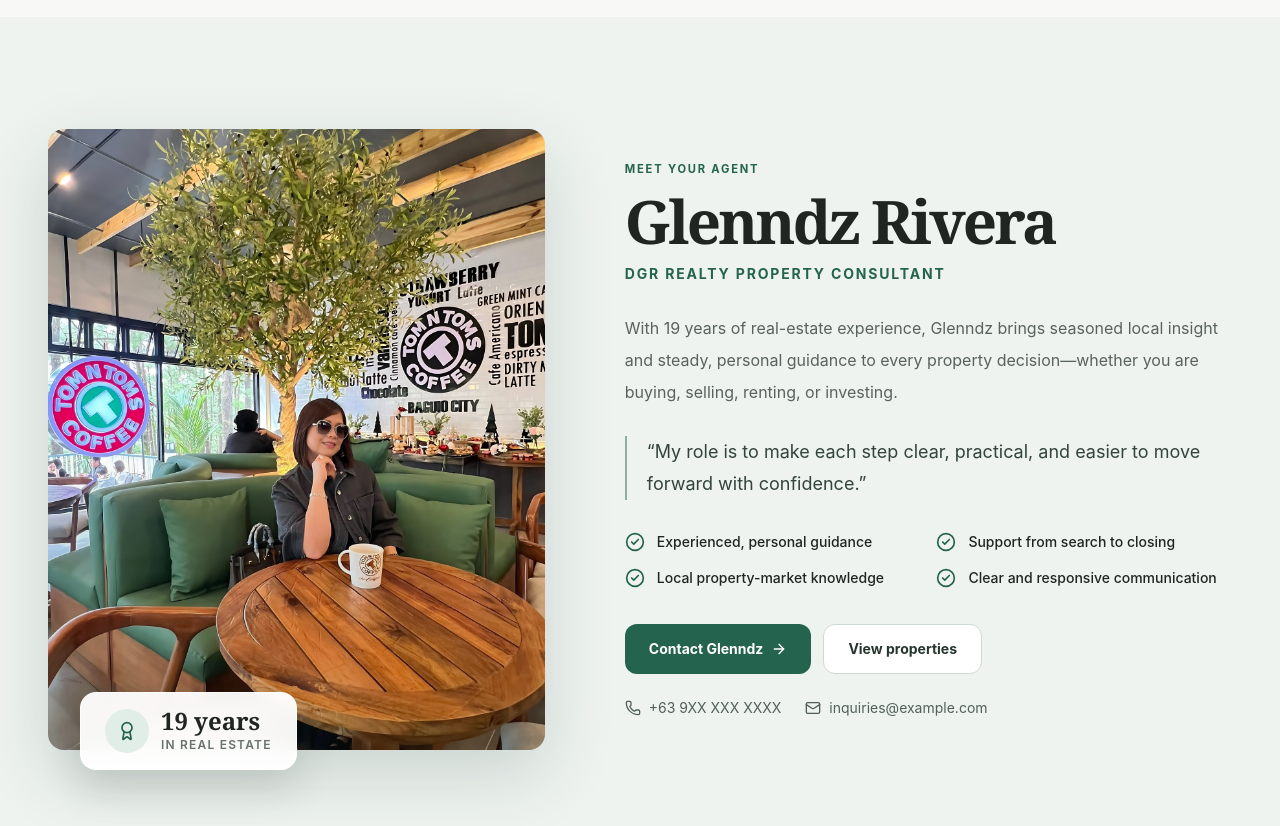
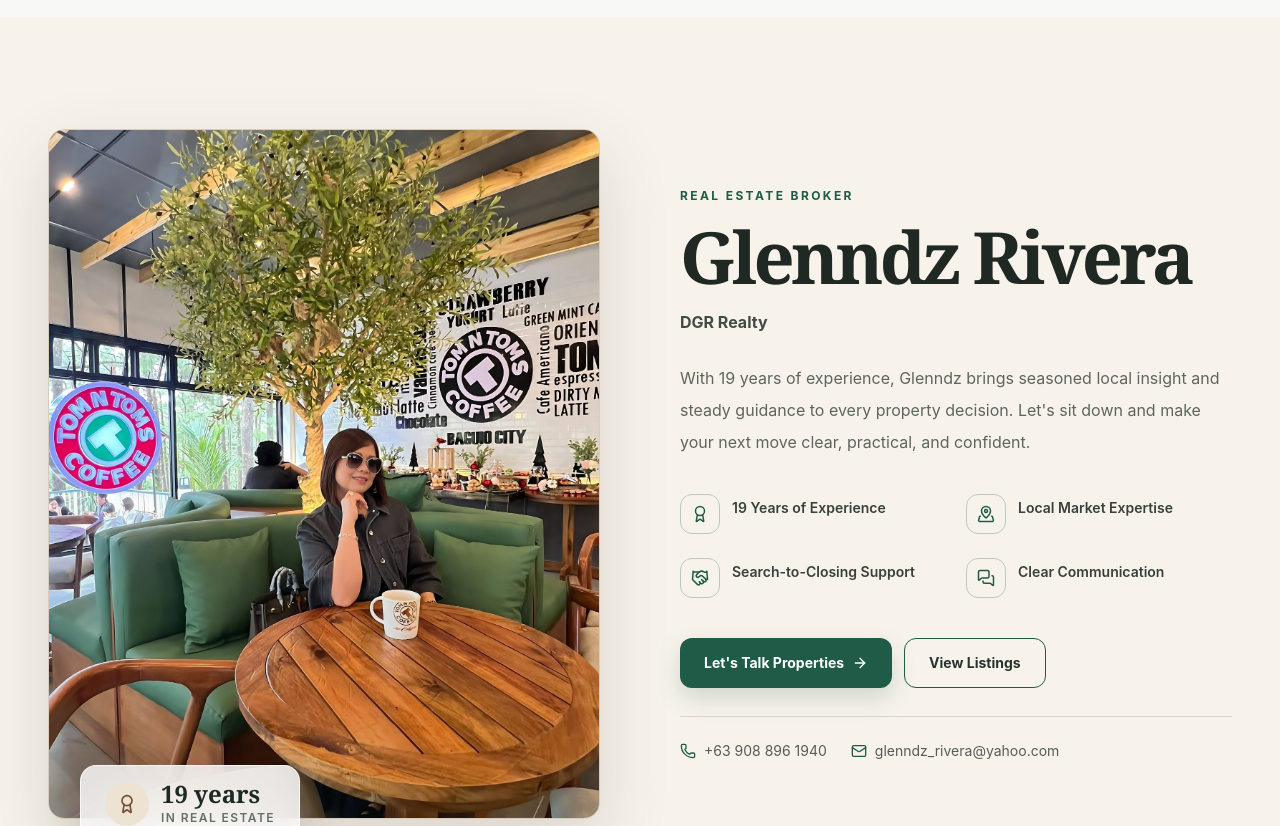
Before and after one commit to hokors/dgr-realty, a Next.js app: page / in a window 1280 px wide. Shown: the part 2240-3066 px from the top of the page. Built offline with nearby package versions, Linux system fonts and the light colour scheme; no server answers; the database is empty.

Commit message:
feat: add home page with property search and featured listings

```diff
--- a/app/page.tsx
+++ b/app/page.tsx
@@ -4,10 +4,12 @@ import Link from 'next/link';
 import {
   Award,
   ArrowRight,
-  CheckCircle2,
+  Handshake,
   Mail,
   MapPin,
+  MapPinned,
   MessageCircle,
+  MessagesSquare,
   Phone,
   Search,
 } from 'lucide-react';
@@ -36,6 +38,13 @@ const categoryDetails = [
   { name: 'Rentals', label: 'Rentals' },
   { name: 'Commercial', label: 'Commercial' },
   { name: 'Farm Lot', label: 'Farm Lots' },
+];
+
+const agentValueProps = [
+  { label: '19 Years of Experience', Icon: Award },
+  { label: 'Local Market Expertise', Icon: MapPinned },
+  { label: 'Search-to-Closing Support', Icon: Handshake },
+  { label: 'Clear Communication', Icon: MessagesSquare },
 ];
 
 export default async function Home() {
@@ -134,37 +143,39 @@ export default async function Home() {
         {recent.length > 0 ? <div className="grid gap-6 md:grid-cols-2 lg:grid-cols-4">{recent.map((property) => <PropertyCard key={property.id} property={property} />)}</div> : <div className="rounded-2xl border border-dashed border-[#d8ddd9] px-6 py-16 text-center text-sm text-[#6d756f]">New listings will appear here as they are published.</div>}
       </section>
 
-      <section id="about" className="overflow-hidden bg-[#eef3ef] py-20 lg:py-28">
-        <div className="mx-auto grid max-w-[1440px] gap-12 px-5 sm:px-8 lg:grid-cols-[0.9fr_1.1fr] lg:items-center lg:gap-20 lg:px-12">
-          <div data-reveal="left" className="relative mx-auto w-full max-w-[560px]">
-            <div className="relative aspect-[4/5] overflow-hidden rounded-2xl bg-[#dbe2dc] shadow-[0_24px_70px_rgba(25,52,42,0.16)]">
-              <Image src={agentPhoto} alt="Glenndz Rivera, DGR Realty property consultant" fill sizes="(max-width: 1024px) 100vw, 42vw" className="object-cover object-[62%_64%]" />
-              <div className="absolute inset-0 bg-gradient-to-t from-[#15241d]/25 via-transparent to-transparent" />
+      <section id="about" className="overflow-hidden bg-[#f7f3eb] py-20 lg:py-28">
+        <div className="mx-auto grid max-w-[1440px] gap-14 px-5 sm:px-8 lg:grid-cols-2 lg:items-center lg:gap-20 lg:px-12">
+          <div data-reveal="left" className="relative mx-auto w-full max-w-[600px]">
+            <div className="relative aspect-[4/5] overflow-hidden rounded-2xl border border-[#d8ccbc] bg-[#e8dfd2] shadow-[0_26px_70px_rgba(66,49,35,0.16)]">
+              <Image src={agentPhoto} alt="Glenndz Rivera, DGR Realty property broker" fill sizes="(max-width: 1024px) 100vw, 42vw" className="object-cover object-[62%_64%]" />
+              <div className="absolute inset-0 bg-gradient-to-t from-[#17271f]/20 via-transparent to-transparent" />
             </div>
-            <div className="absolute -bottom-5 left-4 flex items-center gap-3 rounded-2xl border border-white/70 bg-white/95 px-5 py-4 shadow-[0_16px_40px_rgba(26,45,37,0.16)] backdrop-blur sm:left-8 sm:px-6">
-              <span className="grid h-11 w-11 place-items-center rounded-full bg-[#e1eee7] text-[#24634e]"><Award className="h-5 w-5" /></span>
-              <span><strong className="display block text-2xl leading-none text-[#202522]">19 years</strong><span className="mt-1 block text-xs font-semibold uppercase tracking-[0.1em] text-[#69716c]">in real estate</span></span>
+            <div className="absolute -bottom-6 left-4 flex items-center gap-3 rounded-2xl border border-white/70 bg-white/80 px-5 py-4 shadow-[0_18px_45px_rgba(47,37,28,0.16)] backdrop-blur-xl sm:left-8 sm:px-6">
+              <span className="grid h-11 w-11 place-items-center rounded-full bg-[#eee2d2] text-[#754f35]"><Award className="h-5 w-5" /></span>
+              <span><strong className="display block text-2xl leading-none text-[#1d2923]">19 years</strong><span className="mt-1 block text-xs font-semibold uppercase tracking-[0.12em] text-[#657069]">in real estate</span></span>
             </div>
           </div>
-          <div data-reveal="right" className="pt-5 lg:pt-0">
-            <p className="eyebrow">Meet your agent</p>
-            <h2 className="display mt-3 text-4xl leading-[1.04] tracking-[-0.045em] sm:text-6xl">Glenndz Rivera</h2>
-            <p className="mt-3 text-sm font-bold uppercase tracking-[0.13em] text-[#24634e]">DGR Realty Property Consultant</p>
-            <p className="mt-7 max-w-2xl text-base leading-8 text-[#59625c]">With 19 years of real-estate experience, Glenndz brings seasoned local insight and steady, personal guidance to every property decision—whether you are buying, selling, renting, or investing.</p>
-            <blockquote className="mt-7 max-w-2xl border-l-2 border-[#8eaf9f] pl-5 text-lg leading-8 text-[#33443c]">“My role is to make each step clear, practical, and easier to move forward with confidence.”</blockquote>
-            <div className="mt-8 grid gap-4 sm:grid-cols-2">
-              {['Experienced, personal guidance', 'Support from search to closing', 'Local property-market knowledge', 'Clear and responsive communication'].map((item) => <p key={item} className="flex items-center gap-3 text-sm font-medium"><CheckCircle2 className="h-5 w-5 shrink-0 text-[#24634e]" /> {item}</p>)}
+          <div data-reveal="right" className="pt-6 lg:pt-0">
+            <p className="text-xs font-bold uppercase tracking-[0.2em] text-[#1f5b46]">Real Estate Broker</p>
+            <h2 className="display mt-4 text-5xl leading-[1.02] tracking-[-0.05em] text-[#202823] sm:text-6xl lg:text-7xl">Glenndz Rivera</h2>
+            <p className="mt-4 text-base font-bold text-[#424a45]">DGR Realty</p>
+            <p className="mt-7 max-w-2xl text-base leading-8 text-[#5d655f]">With 19 years of experience, Glenndz brings seasoned local insight and steady guidance to every property decision. Let&apos;s sit down and make your next move clear, practical, and confident.</p>
+            <div className="mt-9 grid grid-cols-2 gap-x-5 gap-y-6">
+              {agentValueProps.map(({ label, Icon }) => (
+                <div key={label} className="flex items-start gap-3">
+                  <span className="grid h-10 w-10 shrink-0 place-items-center rounded-xl border border-[#b9c9c0] text-[#1f5b46]"><Icon className="h-[18px] w-[18px]" /></span>
+                  <p className="pt-1 text-sm font-semibold leading-5 text-[#37413b]">{label}</p>
+                </div>
+              ))}
             </div>
-            <div className="mt-9 flex flex-col gap-3 sm:flex-row sm:flex-wrap">
-              <Link href="/#contact" className="inline-flex items-center justify-center gap-2 rounded-xl bg-[#24634e] px-6 py-3.5 text-sm font-bold text-white transition hover:bg-[#1b4f3e]">Contact Glenndz <ArrowRight className="h-4 w-4" /></Link>
-              <Link href="/properties" className="inline-flex items-center justify-center rounded-xl border border-[#cfd8d2] bg-white px-6 py-3.5 text-sm font-bold text-[#26352e] transition hover:border-[#9fb5a9] hover:bg-[#f9fbf9]">View properties</Link>
+            <div className="mt-10 flex flex-col gap-3 sm:flex-row">
+              <Link href="/#contact" className="inline-flex items-center justify-center gap-2 rounded-xl bg-[#1f5b46] px-6 py-3.5 text-sm font-bold text-white shadow-[0_10px_24px_rgba(31,91,70,0.18)] transition hover:bg-[#174735]">Let&apos;s Talk Properties <ArrowRight className="h-4 w-4" /></Link>
+              <Link href="/properties" className="inline-flex items-center justify-center rounded-xl border border-[#1f5b46] bg-transparent px-6 py-3.5 text-sm font-bold text-[#27332d] transition hover:bg-[#edf1eb]">View Listings</Link>
             </div>
-            {(contact.phone || contact.email) && (
-              <div className="mt-6 flex flex-col gap-3 text-sm text-[#526059] sm:flex-row sm:gap-6">
-                {contact.phone && contact.phoneHref && <a href={contact.phoneHref} className="flex items-center gap-2 transition hover:text-[#24634e]"><Phone className="h-4 w-4" /> {contact.phone}</a>}
-                {contact.email && contact.emailHref && <a href={contact.emailHref} className="flex items-center gap-2 transition hover:text-[#24634e]"><Mail className="h-4 w-4" /> {contact.email}</a>}
-              </div>
-            )}
+            <div className="mt-7 flex flex-col gap-3 border-t border-[#ded5c9] pt-6 text-sm text-[#535d57] sm:flex-row sm:flex-wrap sm:gap-x-6">
+              <a href="tel:+639088961940" className="flex items-center gap-2 transition hover:text-[#1f5b46]"><Phone className="h-4 w-4 text-[#1f5b46]" /> +63 908 896 1940</a>
+              <a href="mailto:glenndz_rivera@yahoo.com" className="flex items-center gap-2 break-all transition hover:text-[#1f5b46]"><Mail className="h-4 w-4 shrink-0 text-[#1f5b46]" /> glenndz_rivera@yahoo.com</a>
+            </div>
           </div>
         </div>
       </section>
```
